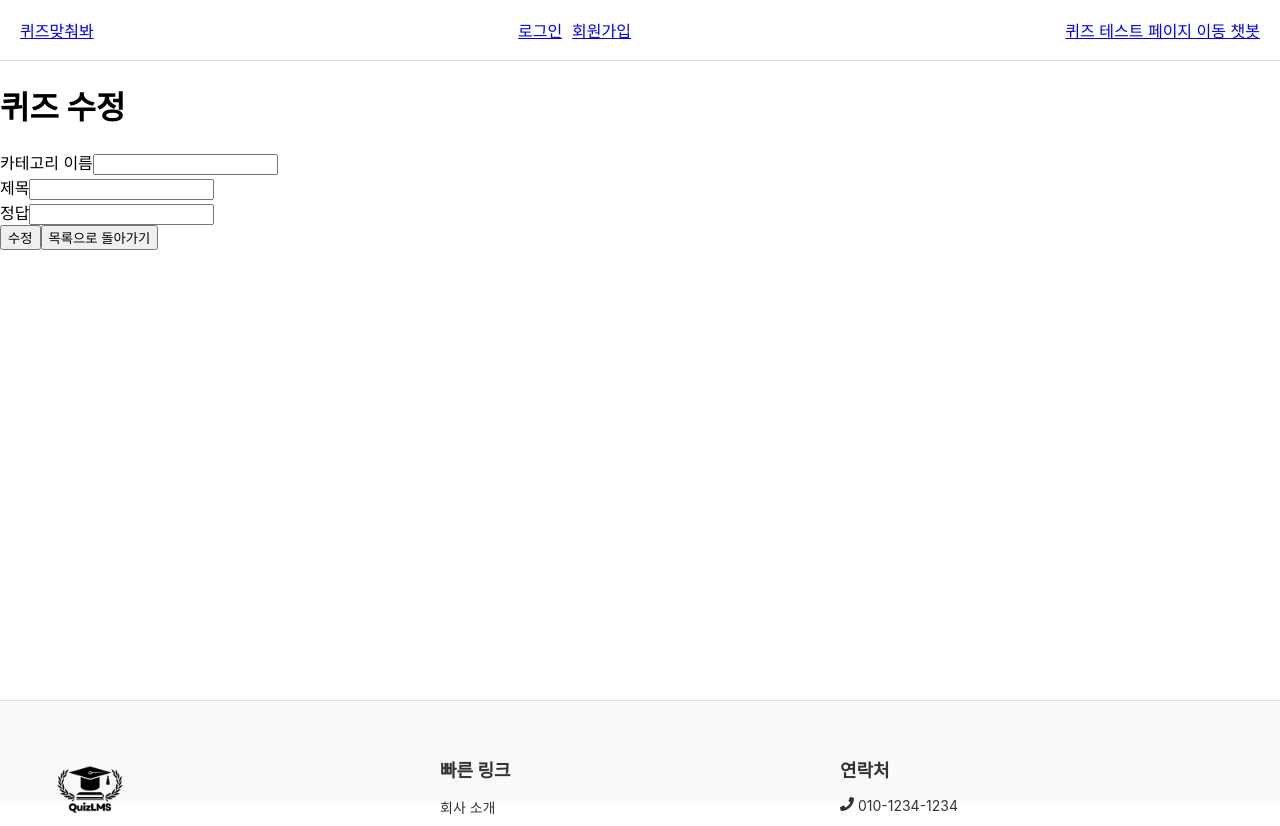
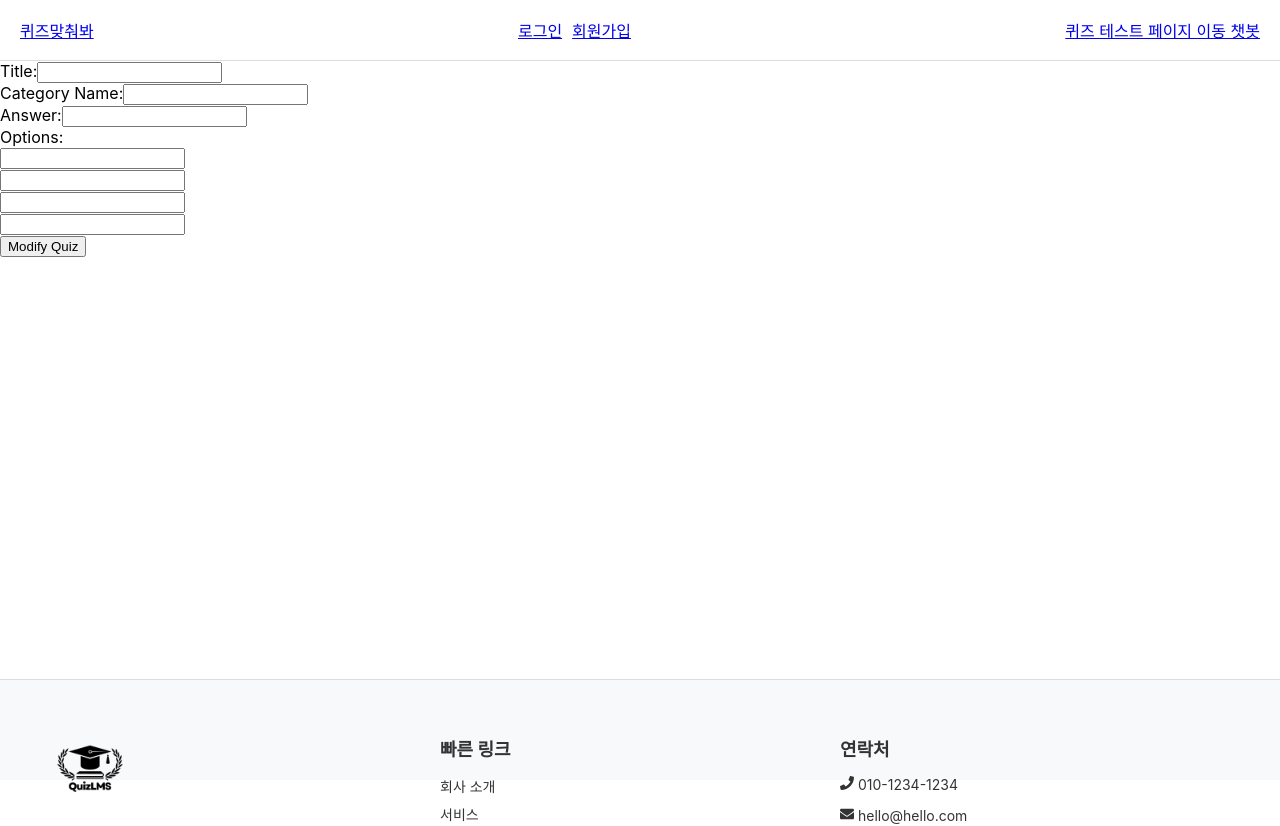
Before and after one commit to up-honey/QuizLMS, a React (Create React App) app in the folder quiz-view/: page /quiz/modify/1 in a window 1280 px wide. Shown: the top 826 px of the page. Built offline with nearby package versions, Linux system fonts and the light colour scheme; no server answers.

Commit message:
quiz 수정 등록 리스트 출력

```diff
--- a/quiz-view/src/Componants/quiz/QuizCreate.js
+++ b/quiz-view/src/Componants/quiz/QuizCreate.js
@@ -1,81 +1,91 @@
 import React, { useState } from 'react';
-import api from '../api'; // axios 대신 api 사용
+import api from '../api'; // api 모듈을 사용
 import { useNavigate } from 'react-router-dom';
 
 const QuizCreate = () => {
-    const [quizForm, setQuizForm] = useState({ categoryName: '', title: '', answer: '', options: '' });
     const navigate = useNavigate();
+    const [form, setForm] = useState({
+        title: '',
+        categoryName: '',
+        answer: '',
+        options: ['', '', '', ''] // 옵션을 4개로 초기화
+    });
 
-    const handleChange = (event) => {
-        const { name, value } = event.target;
-        setQuizForm({ ...quizForm, [name]: value });
+    const handleChange = (e) => {
+        const { name, value, dataset } = e.target;
+        if (name === 'options') {
+            const index = parseInt(dataset.index, 10);
+            setForm(prevForm => {
+                const newOptions = [...prevForm.options];
+                newOptions[index] = value;
+                return { ...prevForm, options: newOptions };
+            });
+        } else {
+            setForm(prevForm => ({ ...prevForm, [name]: value }));
+        }
     };
 
-    const handleSubmit = (event) => {
-        event.preventDefault();
-        // API 경로를 /quiz/create로 설정
-        api.post('/quiz/create', quizForm) // axios 대신 api 사용
-            .then(() => navigate('/quiz/list')) // 성공 시 목록으로 이동
-            .catch(error => console.error('Error creating quiz:', error));
+    const handleSubmit = async (e) => {
+        e.preventDefault();
+        try {
+            await api.post('/api/quiz/create', form);
+            alert('Quiz created successfully');
+            navigate('/quiz/list');
+        } catch (error) {
+            console.error(error);
+            alert('Failed to create quiz');
+        }
     };
 
     return (
-        <div className="container">
-            <h1>퀴즈 등록</h1>
         <form onSubmit={handleSubmit}>
-                <div className="form-group">
-                    <label htmlFor="categoryName">카테고리 이름</label>
+            <div>
+                <label>Title:</label>
                 <input
                     type="text"
-                        id="categoryName"
-                        name="categoryName"
-                        value={quizForm.categoryName}
+                    name="title"
+                    value={form.title}
                     onChange={handleChange}
-                        className="form-control"
                     required
                 />
             </div>
-                <div className="form-group">
-                    <label htmlFor="title">제목</label>
+            <div>
+                <label>Category Name:</label>
                 <input
                     type="text"
-                        id="title"
-                        name="title"
-                        value={quizForm.title}
+                    name="categoryName"
+                    value={form.categoryName}
                     onChange={handleChange}
-                        className="form-control"
                     required
                 />
             </div>
-                <div className="form-group">
-                    <label htmlFor="answer">정답</label>
+            <div>
+                <label>Answer:</label>
                 <input
                     type="text"
-                        id="answer"
                     name="answer"
-                        value={quizForm.answer}
+                    value={form.answer}
                     onChange={handleChange}
-                        className="form-control"
                     required
                 />
             </div>
-                <div className="form-group">
-                    <label htmlFor="options">옵션 (쉼표로 구분)</label>
+            <div>
+                <label>Options:</label>
+                {form.options.map((option, index) => (
+                    <div key={index}>
                         <input
                             type="text"
-                        id="options"
                             name="options"
-                        value={quizForm.options}
+                            data-index={index}
+                            value={option}
                             onChange={handleChange}
-                        className="form-control"
-                        placeholder="예: 옵션1, 옵션2, 옵션3"
                             required
                         />
                     </div>
-                <button type="submit" className="btn btn-primary">등록</button>
-                <button type="button" className="btn btn-secondary" onClick={() => navigate('/quiz/list')}>목록으로 돌아가기</button>
+                ))}
+            </div>
+            <button type="submit">Create Quiz</button>
         </form>
-        </div>
     );
 };
 
--- a/quiz-view/src/Componants/quiz/QuizModify.js
+++ b/quiz-view/src/Componants/quiz/QuizModify.js
@@ -1,50 +1,112 @@
 import React, { useState, useEffect } from 'react';
-import api from '../api'; // axios 대신 api 사용
-import { useParams, useNavigate } from 'react-router-dom';
+import api from '../api'; // api 모듈을 사용
+import { useNavigate, useParams } from 'react-router-dom';
 
 const QuizModify = () => {
-    const [quizForm, setQuizForm] = useState({ categoryName: '', title: '', answer: '', options: '' });
-    const { id } = useParams();
+    const [form, setForm] = useState({
+        title: '',
+        categoryName: '',
+        answer: '',
+        options: ['', '', '', ''] // 옵션을 4개로 초기화
+    });
+    const { id } = useParams(); // URL에서 ID 가져오기
     const navigate = useNavigate();
 
     useEffect(() => {
-        api.get(`/quiz/${id}`) // axios 대신 api 사용
-            .then(response => setQuizForm(response.data))
-            .catch(error => console.error('Error fetching quiz:', error));
+        // 컴포넌트 마운트 시 퀴즈 정보 로드
+        const fetchQuiz = async () => {
+            try {
+                const response = await api.get(`/api/quiz/${id}`);
+                const quiz = response.data;
+                setForm({
+                    title: quiz.title,
+                    categoryName: quiz.category.name, // Assuming category is an object with a name property
+                    answer: quiz.answer,
+                    options: quiz.options
+                });
+            } catch (error) {
+                console.error('Error fetching quiz:', error);
+            }
+        };
+
+        fetchQuiz();
     }, [id]);
 
-    const handleChange = (event) => {
-        const { name, value } = event.target;
-        setQuizForm({ ...quizForm, [name]: value });
+    const handleChange = (e) => {
+        const { name, value, dataset } = e.target;
+        if (name === 'options') {
+            const index = parseInt(dataset.index, 10);
+            setForm(prevForm => {
+                const newOptions = [...prevForm.options];
+                newOptions[index] = value;
+                return { ...prevForm, options: newOptions };
+            });
+        } else {
+            setForm(prevForm => ({ ...prevForm, [name]: value }));
+        }
     };
 
-    const handleSubmit = (event) => {
-        event.preventDefault();
-        api.post(`/quiz/modify/${id}`, quizForm) // axios 대신 api 사용
-            .then(() => navigate('/quiz/list'))
-            .catch(error => console.error('Error modifying quiz:', error));
+    const handleSubmit = async (e) => {
+        e.preventDefault();
+        try {
+            await api.put(`/api/quiz/modify/${id}`, form);
+            alert('Quiz modified successfully');
+            navigate('/quiz/list');
+        } catch (error) {
+            console.error('Error modifying quiz:', error);
+            alert('Failed to modify quiz');
+        }
     };
 
     return (
-        <div className="container">
-            <h1>퀴즈 수정</h1>
-            <form onSubmit={handleSubmit}>
-                <div className="form-group">
-                    <label htmlFor="categoryName">카테고리 이름</label>
-                    <input type="text" id="categoryName" name="categoryName" value={quizForm.categoryName} onChange={handleChange} className="form-control" required />
-                </div>
-                <div className="form-group">
-                    <label htmlFor="title">제목</label>
-                    <input type="text" id="title" name="title" value={quizForm.title} onChange={handleChange} className="form-control" required />
-                </div>
-                <div className="form-group">
-                    <label htmlFor="answer">정답</label>
-                    <input type="text" id="answer" name="answer" value={quizForm.answer} onChange={handleChange} className="form-control" required />
-                </div>
-                <button type="submit" className="btn btn-primary">수정</button>
-                <button type="button" className="btn btn-secondary" onClick={() => navigate('/quiz/list')}>목록으로 돌아가기</button>
-            </form>
-        </div>
+        <form onSubmit={handleSubmit}>
+            <div>
+                <label>Title:</label>
+                <input
+                    type="text"
+                    name="title"
+                    value={form.title}
+                    onChange={handleChange}
+                    required
+                />
+            </div>
+            <div>
+                <label>Category Name:</label>
+                <input
+                    type="text"
+                    name="categoryName"
+                    value={form.categoryName}
+                    onChange={handleChange}
+                    required
+                />
+            </div>
+            <div>
+                <label>Answer:</label>
+                <input
+                    type="text"
+                    name="answer"
+                    value={form.answer}
+                    onChange={handleChange}
+                    required
+                />
+            </div>
+            <div>
+                <label>Options:</label>
+                {form.options.map((option, index) => (
+                    <div key={index}>
+                        <input
+                            type="text"
+                            name="options"
+                            data-index={index} // 각 입력 필드에 인덱스를 데이터로 전달
+                            value={option}
+                            onChange={handleChange}
+                            required
+                        />
+                    </div>
+                ))}
+            </div>
+            <button type="submit">Modify Quiz</button>
+        </form>
     );
 };
 
```
Lines whose indentation alone changed are shown as unchanged.
